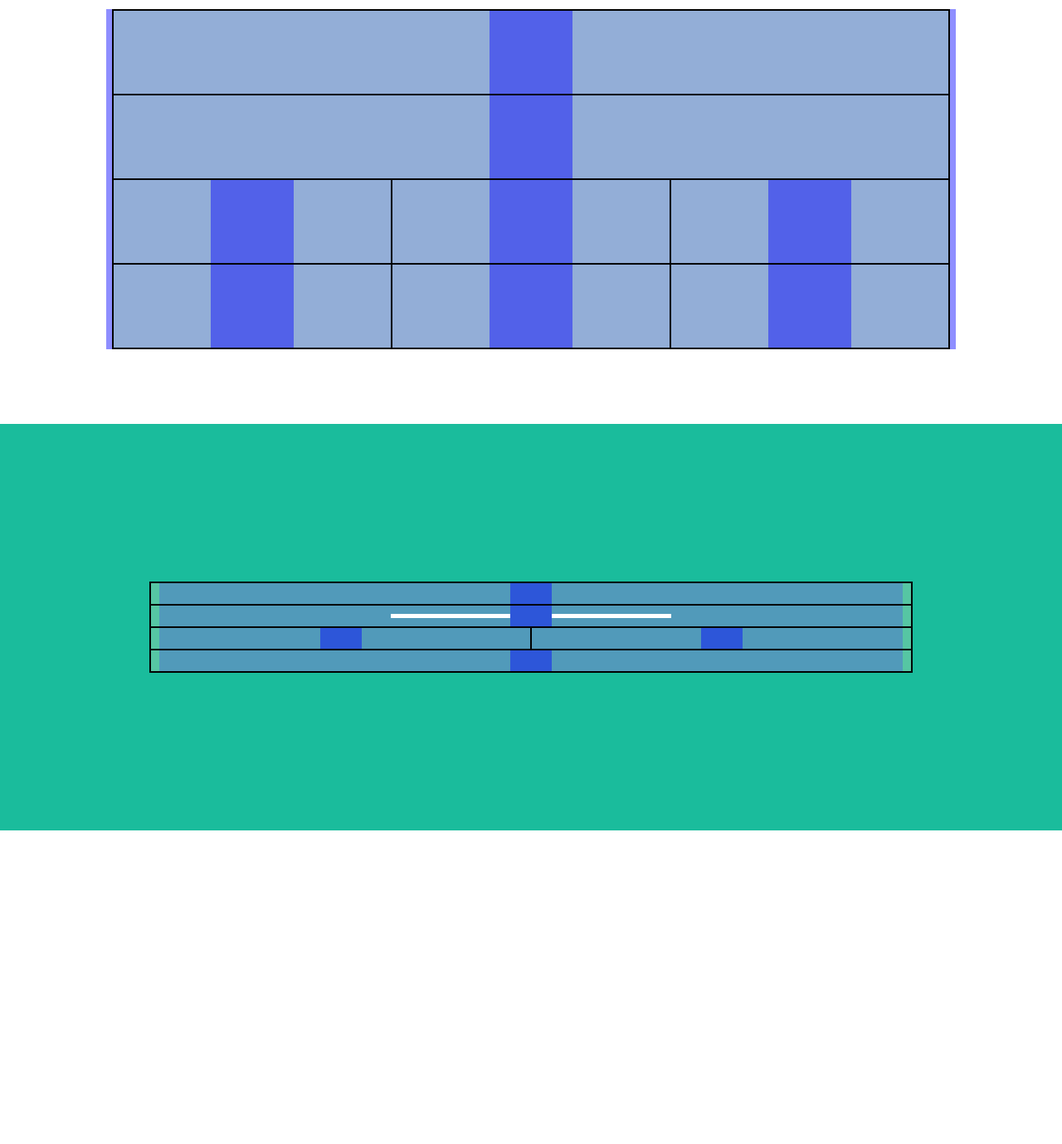
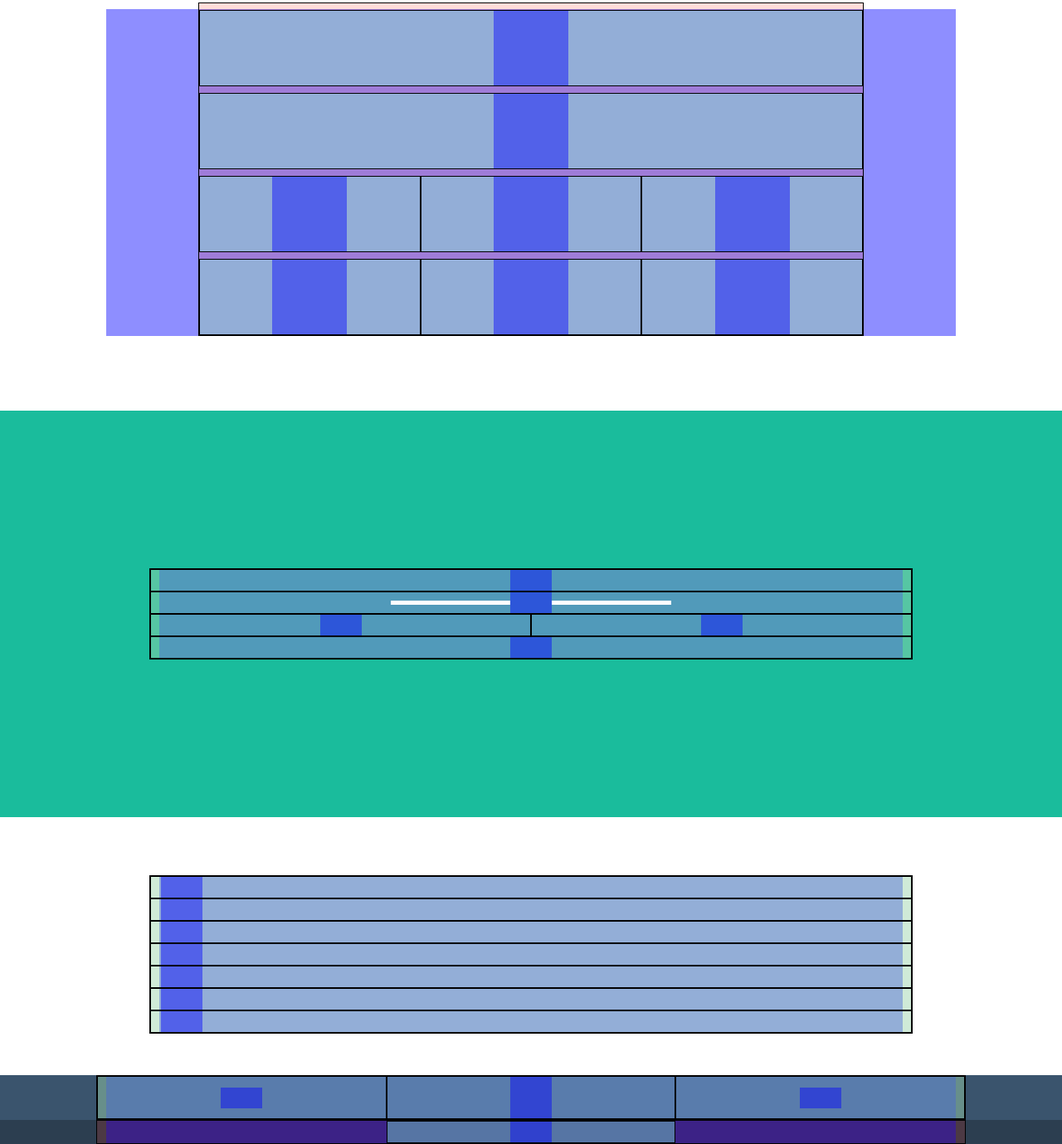
Before and after one commit to TheMrStraffy/html-css-bootstrap-freelancer, a plain HTML site: page index.html in a window 1280 px wide. Shown: the part 686-2065 px from the top of the page at 83% size. Before the commit the page ends 1687 px from the top, so only its background shows below. Drawn offline with nearby package versions, Linux system fonts and the light colour scheme.

Commit message:
[added]form-footer&queries[fixed]portfolio-header

```diff
--- a/css/style.css
+++ b/css/style.css
@@ -58,8 +58,8 @@ header{
   margin-bottom: 90px;
 }
 .portfolio .box{
-  width: 100px;
-  height: 100px;
+  width: 90px;
+  height: 90px;
 }
 /* Section portfolio*/
 
@@ -67,6 +67,7 @@ header{
 .about{
   background-color: #1abc9c;
   height: 490px;
+  margin-bottom: 70px;
 }
 .sc-container-two{
   width: 70%;
@@ -76,7 +77,25 @@ header{
 /* section about */
 
 /* form */
-
+.contact-form{
+  margin-bottom: 50px;
+}
 
 /* form */
+
 /* main */
+
+/* footer */
+
+/* footer-top */
+.footer-top{
+  background-color: #3a546d;
+}
+/* footer-top */
+
+/* footer-bottom */
+.footer-bottom{
+  background-color: #2c3e50;
+}
+/* footer-bottom */
+/* footer */
--- a/index.html
+++ b/index.html
@@ -14,7 +14,10 @@
       <div class="col-4">
         <div class="box"></div>
       </div>
-      <div class="col-4 offset-4 d-flex justify-content-center">
+      <div class="col-4 d-none d-sm-block offset-4 d-flex justify-content-center">
+        <div class="box"></div>
+      </div>
+      <div class="col-1 d-block d-sm-none offset-7 d-flex justify-content-center">
         <div class="box"></div>
       </div>
     </div>
@@ -47,31 +50,33 @@
     <section class="portfolio">
       <div class="sc-container d-flex justify-content-center align-items-center">
 
-        <div class="row justify-content-around">
+        <div class="row justify-content-evenly g-2">
           <div class="col-12 d-flex align-items-center justify-content-center">
             <div class="box"></div>
           </div>
           <div class="col-12 d-flex align-items-center justify-content-center">
             <div class="box"></div>
           </div>
-          <div class="col-4 d-flex align-items-center justify-content-center">
+          <!-- images -->
+          <div class="col-lg-4 col-md-6 d-flex align-items-center justify-content-center">
             <div class="box"></div>
           </div>
-          <div class="col-4 d-flex align-items-center justify-content-center">
+          <div class="col-lg-4 col-md-6 d-flex align-items-center justify-content-center">
             <div class="box"></div>
           </div>
-          <div class="col-4 d-flex align-items-center justify-content-center">
+          <div class="col-lg-4 col-md-6 d-flex align-items-center justify-content-center">
             <div class="box"></div>
           </div>
-          <div class="col-4 d-flex align-items-center justify-content-center">
+          <div class="col-lg-4 col-md-6 d-flex align-items-center justify-content-center">
             <div class="box"></div>
           </div>
-          <div class="col-4 d-flex align-items-center justify-content-center">
+          <div class="col-lg-4 col-md-6 d-flex align-items-center justify-content-center">
             <div class="box"></div>
           </div>
-          <div class="col-4 d-flex align-items-center justify-content-center">
+          <div class="col-lg-4 col-md-6 d-flex align-items-center justify-content-center">
             <div class="box"></div>
           </div>
+          <!-- images -->
         </div>
       </div>
 
@@ -91,10 +96,10 @@
             <div class="box"></div>
             <div class="bar"></div>
           </div>
-          <div class="col-6 d-flex justify-content-center">
+          <div class="col-md-6 col-sm-12 d-flex justify-content-center">
             <div class="box"></div>
           </div>
-          <div class="col-6 d-flex justify-content-center">
+          <div class="col-md-6 col-sm-12 d-flex justify-content-center">
             <div class="box"></div>
           </div>
           <div class="col-12 d-flex justify-content-center">
@@ -102,15 +107,69 @@
           </div>
         </div>
       </div>
-      <!-- about -->
+    </section>
+    <!-- about -->
 
-      <!-- contact form -->
+    <!-- contact form -->
+    <section class="contact-form">
+      <div class="sc-container-two">
+        <div class="row">
+          <div class="col-12">
+            <div class="box"></div>
+          </div>
+          <div class="col-12">
+            <div class="box"></div>
+          </div>
+          <div class="col-12">
+            <div class="box"></div>
+          </div>
+          <div class="col-12">
+            <div class="box"></div>
+          </div>
+          <div class="col-12">
+            <div class="box"></div>
+          </div>
+          <div class="col-12">
+            <div class="box"></div>
+          </div>
+          <div class="col-12">
+            <div class="box"></div>
+          </div>
+        </div>
+      </div>
     </section>
+    <!-- contact form -->
+  </main>
 
-    <section>
-      <!-- contact form -->
+  <footer>
+    <div class="footer-top">
+      <div class="sc-container">
+        <div class="row">
+          <div class="col-md-4 col-sm-12 align-items-center d-flex justify-content-center">
+            <div class="box"></div>
+          </div>
+          <div class="col-md-4 col-sm-12 d-flex flex-column align-items-center">
+            <div class="box"></div>
+            <div class="box"></div>
+          </div>
+          <div class="col-md-4 col-sm-12 align-items-center d-flex justify-content-center">
+            <div class="box"></div>
+          </div>
+        </div>
+      </div>
+    </div>
+    <div class="footer-bottom">
+      <div class="sc-container">
 
-    </section>
-  </main>
+        <div class="row justify-content-center">
+          <div class="col-4 d-flex justify-content-center">
+            <div class="box">
+
+          </div>
+        </div>
+        </div>
+      </div>
+    </div>
+  </footer>
 </body>
 </html>
```
